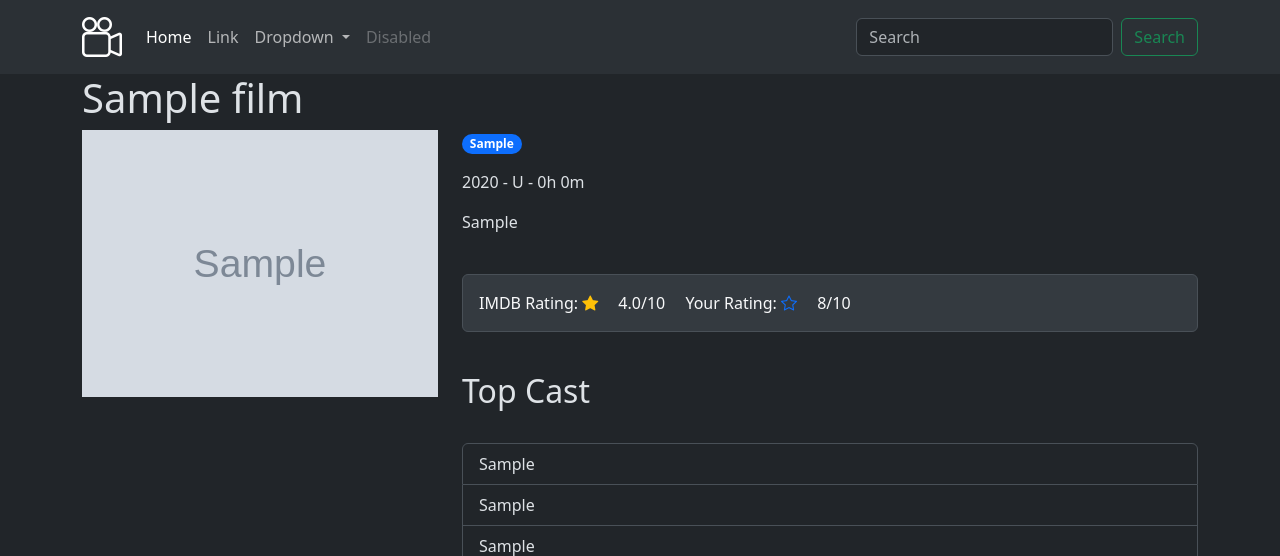
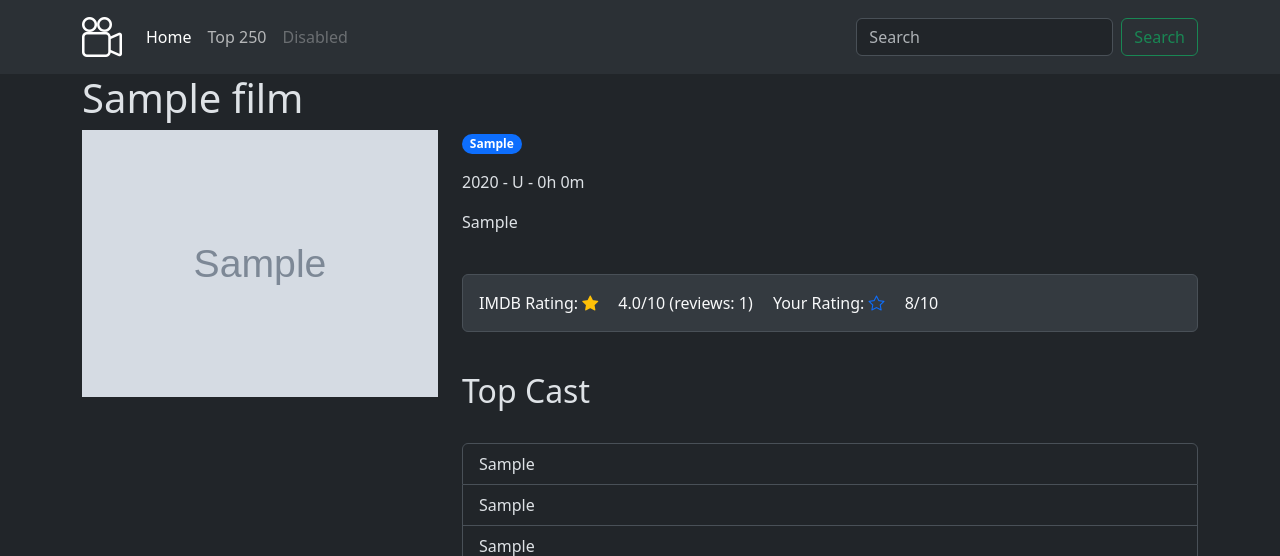
Before and after one commit to nbbrdn/imdb, a Django app: page /film/1/ in a window 1280 px wide. Shown: the top 556 px of the page. Run offline with Django 5.2, Linux system fonts and the light colour scheme; tables that the repository leaves empty hold one stand-in row (values such as "Sample post"); grey boxes marked "Sample" are stand-in pictures.

Commit message:
Annotate films query

```diff
--- a/films/models.py
+++ b/films/models.py
@@ -34,6 +34,14 @@ class Film(models.Model):
             self.ratings.all().aggregate(models.Avg("rating")).get("rating__avg", 0.0)
         )
 
+    @property
+    def no_votes(self):
+        return (
+            self.ratings.all()
+            .aggregate(models.Count("rating"))
+            .get("rating__count", 0.0)
+        )
+
 
 class Rating(models.Model):
     film = models.ForeignKey(Film, on_delete=models.CASCADE, related_name="ratings")
--- a/films/templates/films/f_detail.html
+++ b/films/templates/films/f_detail.html
@@ -17,7 +17,7 @@
             <br>
             <div class="alert alert-light" role="alert">
                 IMDB Rating: <i class="bi bi-star-fill text-warning"></i>
-                <span class="mx-3">{{ film.average_rating|floatformat:1 }}/10</span>
+                <span class="mx-3">{{ film.average_rating|floatformat:1 }}/10 (reviews: {{ film.no_votes }})</span>
                 Your Rating: <i class="bi bi-star text-primary"></i> <span class="mx-3">8/10</span>
             </div>
             <br>
--- a/films/urls.py
+++ b/films/urls.py
@@ -1,6 +1,6 @@
 from django.urls import path
 
-from .views import add_films, add_reviews, homepage, film_detail
+from .views import add_films, add_reviews, homepage, film_detail, top250
 
 app_name = "films"
 
@@ -9,4 +9,5 @@ urlpatterns = [
     path("film/<int:pk>/", film_detail, name="f_detail"),
     path("add_films", add_films, name="add_films"),
     path("add_reviews", add_reviews, name="add_reviews"),
+    path("top250", top250, name="top250"),
 ]
--- a/films/views.py
+++ b/films/views.py
@@ -5,6 +5,7 @@ from random import randint
 
 from django.contrib.auth.models import User
 from django.core.paginator import Paginator
+from django.db.models import Avg, Count
 from django.http import HttpResponse
 from django.shortcuts import get_object_or_404, redirect, render
 
@@ -12,6 +13,19 @@ from .models import Film, Rating
 
 
 module_dir = os.path.dirname(__file__)
+
+
+def top250(request):
+    films = Film.objects.annotate(
+        avr=Avg("ratings__rating"), votes=Count("ratings__rating")
+    ).order_by("-avr")[0:250]
+
+    paginator = Paginator(films, 10)
+    page_number = request.GET.get("page")
+    page_obj = paginator.get_page(page_number)
+
+    context = {"page_obj": page_obj}
+    return render(request, "films/homepage.html", context)
 
 
 def add_films(request):
--- a/templates/base.html
+++ b/templates/base.html
@@ -20,18 +20,7 @@
                     <a class="nav-link active" aria-current="page" href="{% url 'films:home' %}">Home</a>
                     </li>
                     <li class="nav-item">
-                    <a class="nav-link" href="#">Link</a>
-                    </li>
-                    <li class="nav-item dropdown">
-                    <a class="nav-link dropdown-toggle" href="#" id="navbarDropdown" role="button" data-bs-toggle="dropdown" aria-expanded="false">
-                        Dropdown
-                    </a>
-                    <ul class="dropdown-menu" aria-labelledby="navbarDropdown">
-                        <li><a class="dropdown-item" href="#">Action</a></li>
-                        <li><a class="dropdown-item" href="#">Another action</a></li>
-                        <li><hr class="dropdown-divider"></li>
-                        <li><a class="dropdown-item" href="#">Something else here</a></li>
-                    </ul>
+                    <a class="nav-link" href="{% url 'films:top250' %}">Top 250</a>
                     </li>
                     <li class="nav-item">
                     <a class="nav-link disabled" href="#" tabindex="-1" aria-disabled="true">Disabled</a>
```
